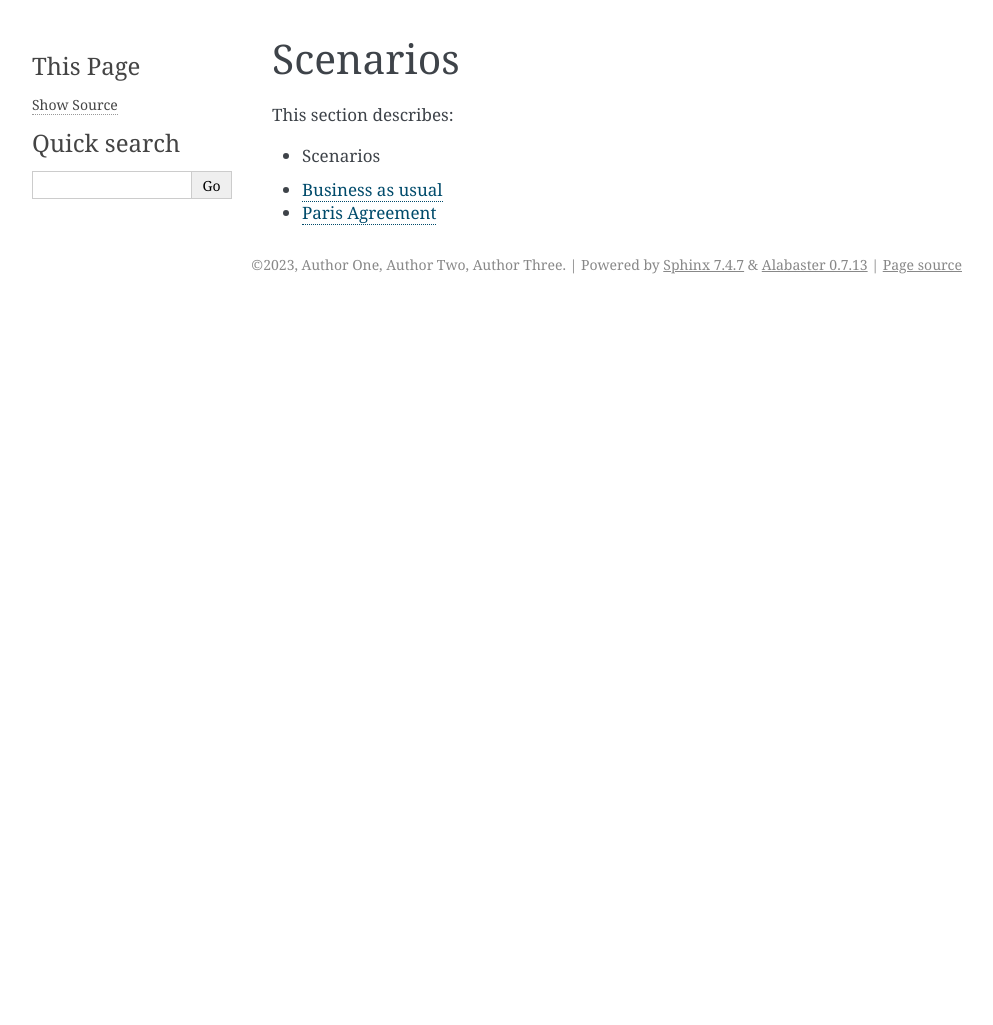
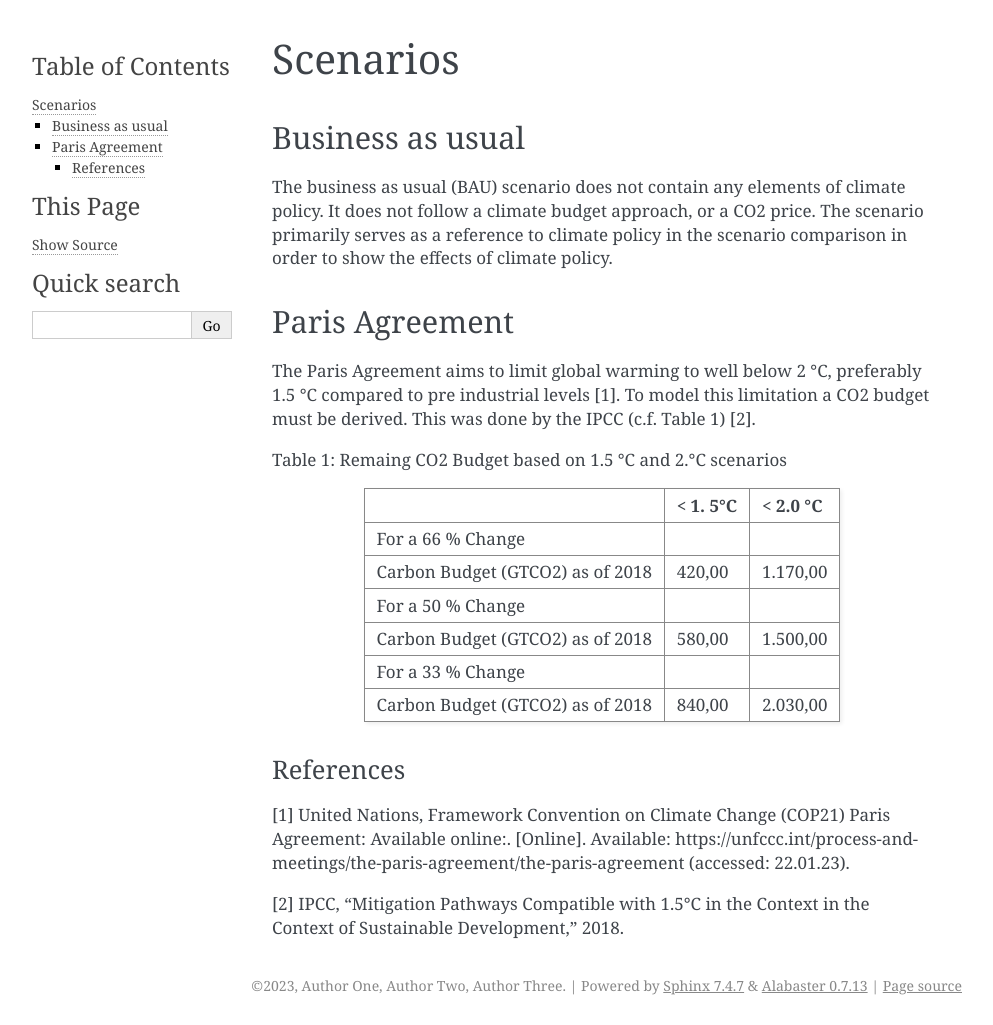
Before and after one commit to experimentarium/etsap-tiam, a Sphinx documentation site: the page built from docs/scenarios/index.md, in a window 1280 px wide. Shown: the whole page, without its empty margins (148-1141 px from the left). Built offline with Sphinx 7.4.7, drawn with Linux system fonts in a browser that asks for light colours; before the commit the page ends 900 px from its top, so only the background shows below that.

Commit message:
Removed security of supply and combined everything under scenarios

````diff
--- a/docs/scenarios/index.md
+++ b/docs/scenarios/index.md
@@ -1,12 +1,25 @@
 # Scenarios
 
-This section describes:
-- Scenarios
+## Business as usual
 
-```{toctree}
----
-titlesonly:
-glob:
----
-*
-```
+The business as usual (BAU) scenario does not contain any elements of climate policy. It does not follow a climate budget approach, or a CO2 price. The scenario primarily serves as a reference to climate policy in the scenario comparison in order to show the effects of climate policy.
+
+## Paris Agreement
+
+The Paris Agreement aims to limit global warming to well below 2 °C, preferably 1.5 °C compared to pre industrial levels [1]. To model this limitation a CO2 budget must be derived. This was done by the IPCC (c.f. Table 1) [2].
+
+Table 1: Remaing CO2 Budget based on 1.5 °C and 2.°C scenarios
+|                                  | <  1. 5°C | < 2.0 °C |
+|----------------------------------|-----------|----------|
+| For a 66 % Change                |           |          |
+| Carbon Budget (GTCO2) as of 2018 | 420,00    | 1.170,00 |
+| For a 50 % Change                |           |          |
+| Carbon Budget (GTCO2) as of 2018 | 580,00    | 1.500,00 |
+| For a 33 % Change                |           |          |
+| Carbon Budget (GTCO2) as of 2018 | 840,00    | 2.030,00 |
+
+
+### References
+[1]	United Nations, Framework Convention on Climate Change (COP21) Paris Agreement: Available online:. [Online]. Available: https://unfccc.int/process-and-meetings/the-paris-agreement/the-paris-agreement (accessed: 22.01.23).
+
+[2]	IPCC, “Mitigation Pathways Compatible with 1.5°C in the Context in the Context of Sustainable Development,” 2018.
````
Also changed, not shown: docs/restrictions/security-of-supply.md (deleted, +0 -26 lines), docs/scenarios/business-as-usual.md (deleted, +0 -3 lines), docs/scenarios/paris-agreement.md (deleted, +0 -19 lines).
